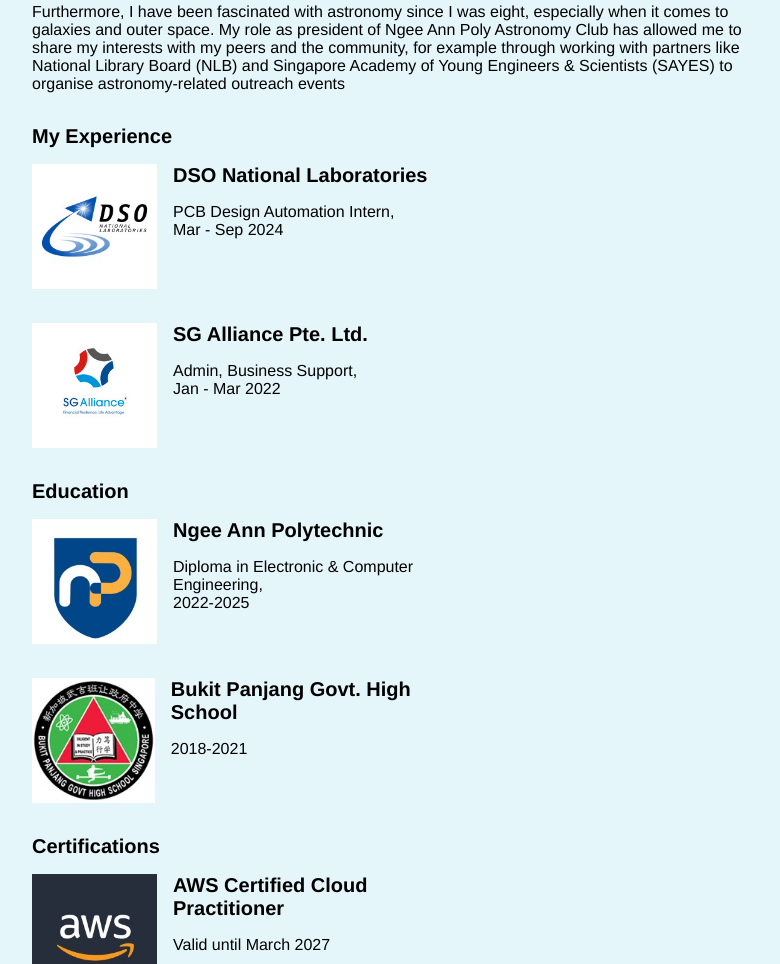
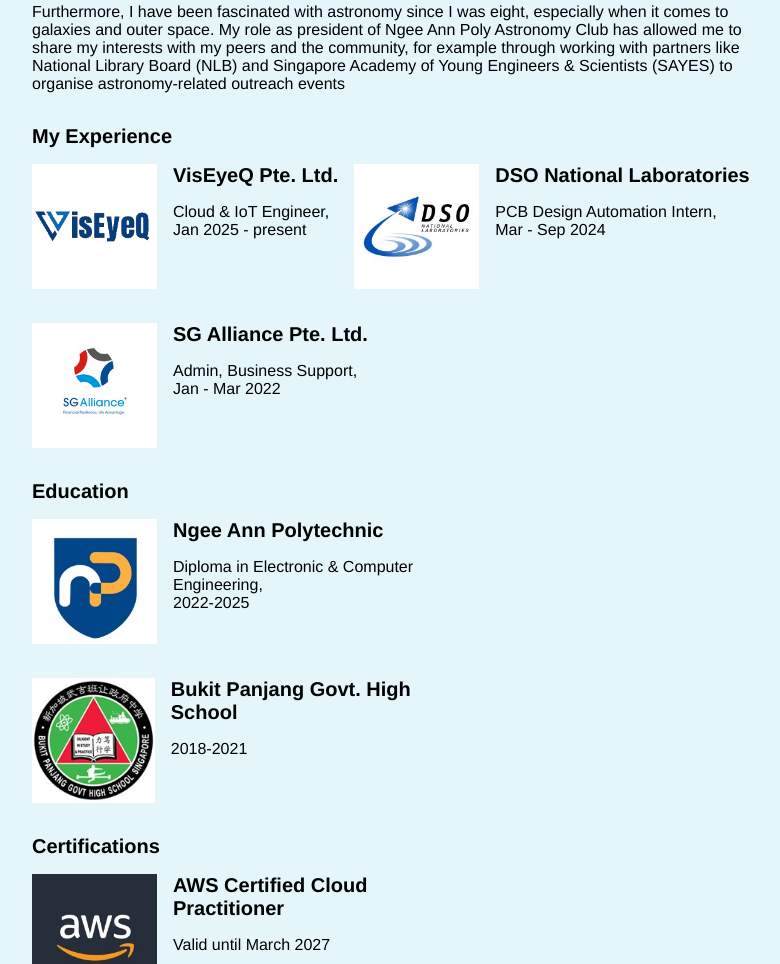
Before and after one commit to gregoryleexs/gregoryleexs.github.io, a plain HTML site: page index.html in a window 1280 px wide. Shown: the part 992-1956 px from the top of the page, without its empty margins (243-1023 px from the left). Drawn offline with Linux system fonts and the light colour scheme.

Commit message:
updated experience info

```diff
--- a/index.html
+++ b/index.html
@@ -95,6 +95,14 @@
         <span class="subheader-text">My Experience</span>
         <div class="experience-container">
 
+
+          <div class="experience-card">
+            <img src="./assets/images/logos/veq.jpg" class="experience-image">
+            <div class="experience-card-text-container">
+              <div class="subheader-text experience-title">VisEyeQ Pte. Ltd.</div>
+              <div class="body-text experience-card-text">Cloud & IoT Engineer, <br>Jan 2025 - present</div>
+            </div>
+          </div>
 
           <div class="experience-card">
             <img src="./assets/images/logos/dso_national_laboratories_logo.jpeg" class="experience-image">
```
Also changed, not shown: assets/images/logos/veq.jpg (added).
